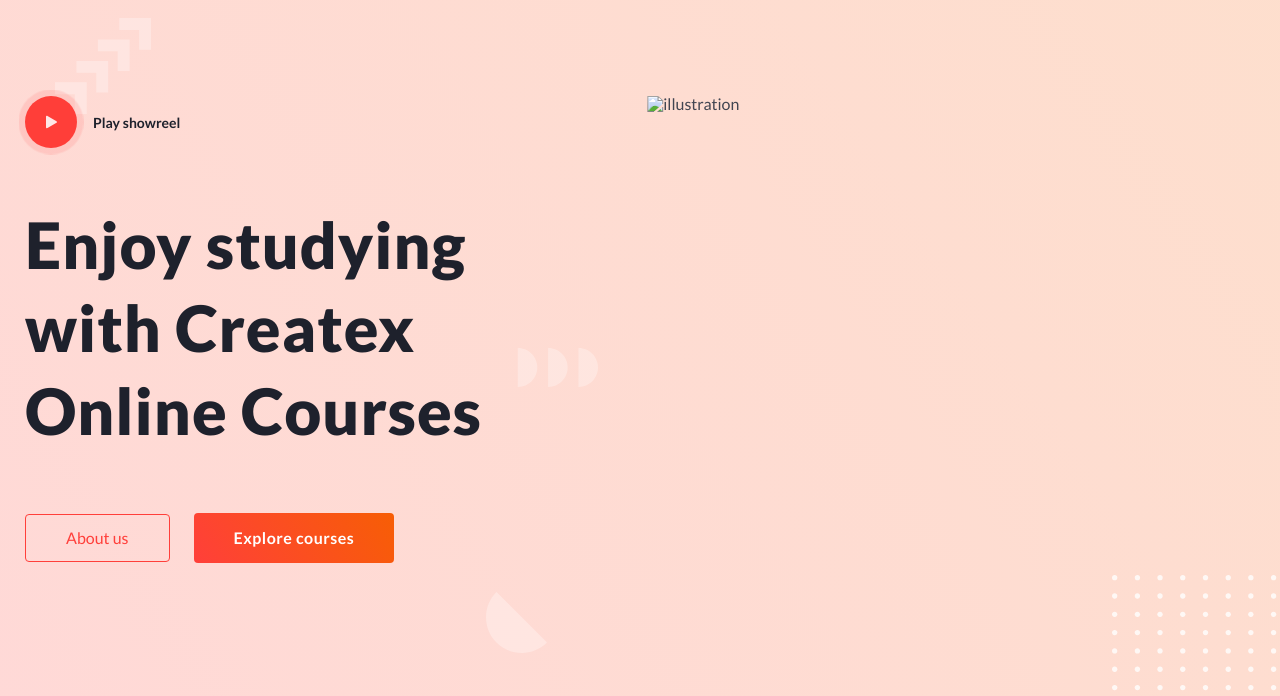
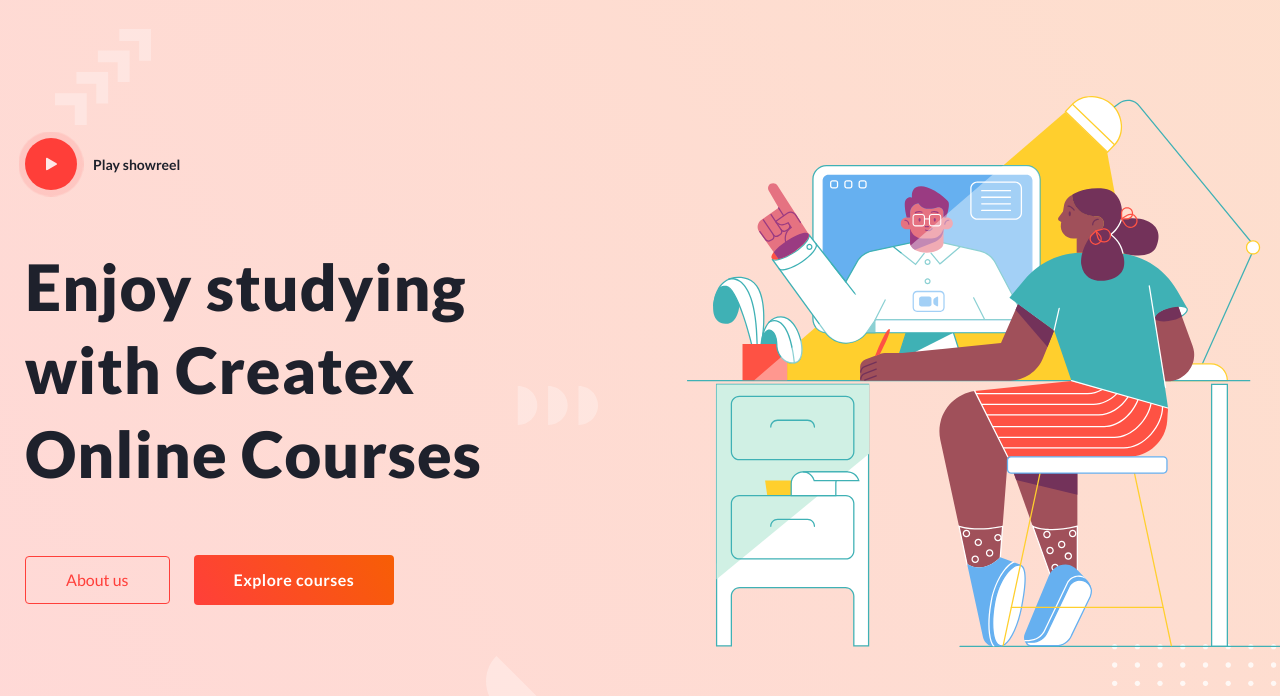
Before and after one commit to Skala10/Lesson_15, a plain HTML site: page Lesson_15/index.html in a window 1280 px wide. Shown: the part 104-800 px from the top of the page. Drawn offline with Linux system fonts and the light colour scheme; the site is published under a folder, as on GitHub Pages, so addresses that start at the root find nothing.

Commit message:
Update index.html

```diff
--- a/Lesson_15/index.html
+++ b/Lesson_15/index.html
@@ -61,7 +61,7 @@
                 </div>
               </div>
               <div class="page__image image-page">
-                <img src="/img/main/illustration.svg" class="image-page__picture" alt="illustration" />
+                <img src="img/main/illustration.svg" class="image-page__picture" alt="illustration" />
               </div>
             </div>
             <div class="page__buttom buttom-page">
```
